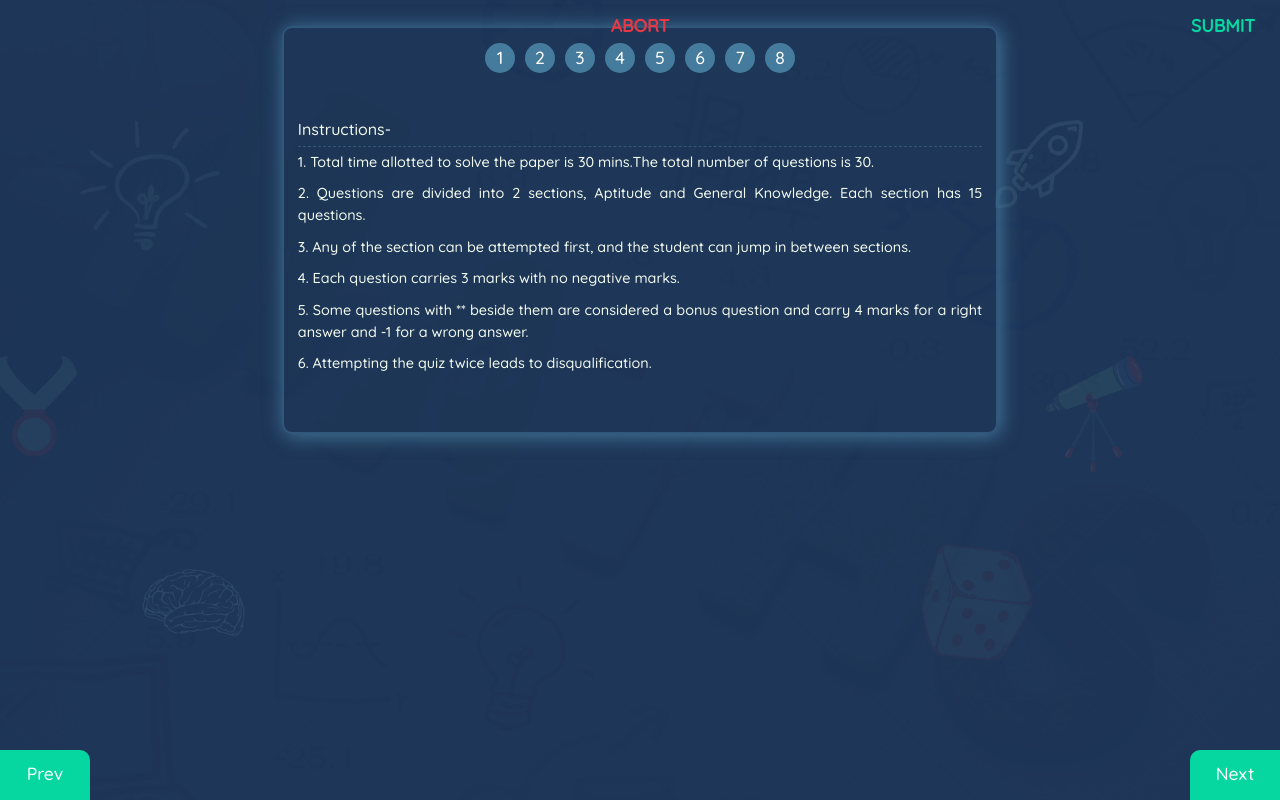
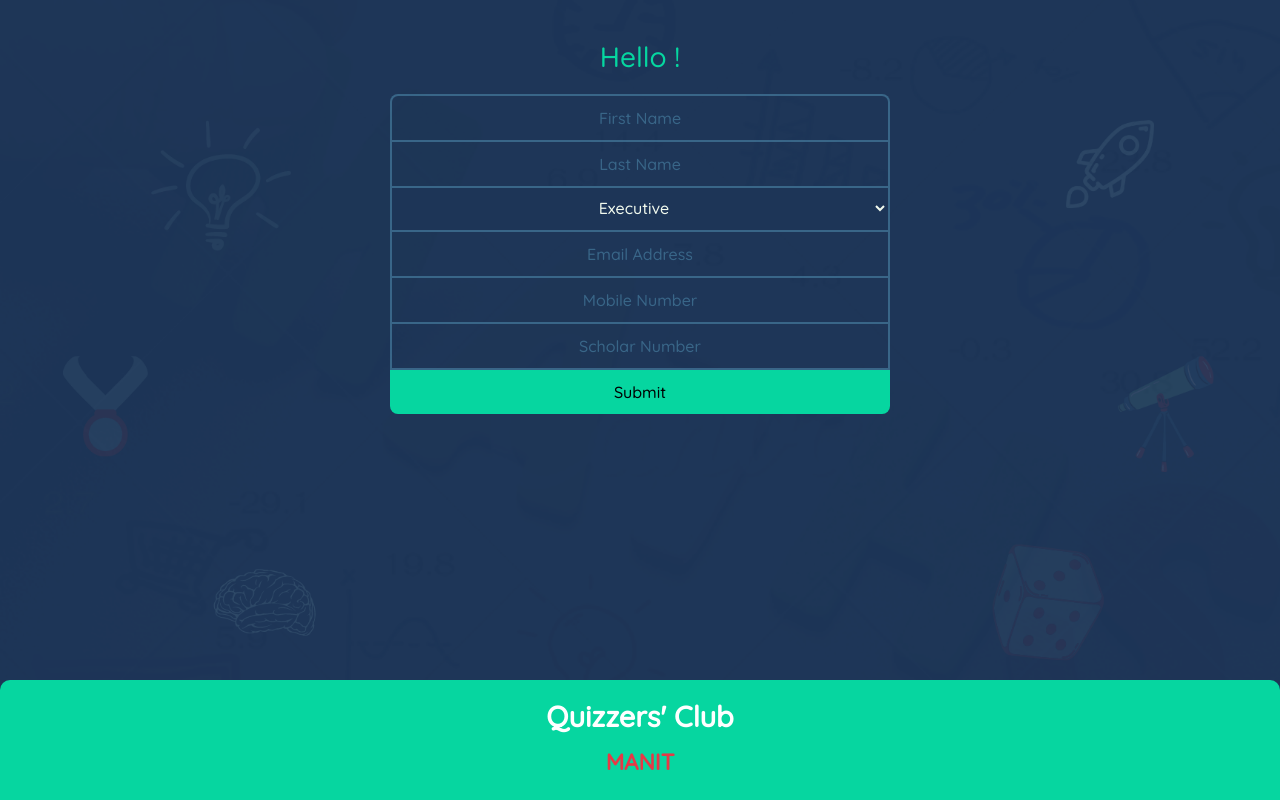
Before and after one commit to aman-malviya/carousel-based-quiz, a React (Create React App) app: page / in a window 1280 px wide. Built offline with nearby package versions, Linux system fonts and the light colour scheme.

Commit message:
Added Landing Page and OTP Page

```diff
--- a/package.json
+++ b/package.json
@@ -11,6 +11,7 @@
     "react": "^17.0.1",
     "react-compound-timer": "^1.2.0",
     "react-dom": "^17.0.1",
+    "react-router-dom": "^5.2.0",
     "react-scripts": "4.0.1",
     "web-vitals": "^0.2.4"
   },
--- a/public/styles.css
+++ b/public/styles.css
@@ -17,7 +17,7 @@
   display: inline-block;
   border: 0;
   text-align: left;
-  padding: 10px 20px;
+  padding: 8px 20px;
   border:2px solid rgba(69, 123, 157,0.5);
   border-radius: 10px;
 }
@@ -127,3 +127,111 @@ input[type="radio"]:checked ~ .option span {
   box-shadow: 2px 2px 20px #457B9D;
 }
 }
+
+/* Landing Page */
+.landing-page{
+  padding:40px 0;
+  background:url("./bg.png");
+  height:100vh;
+  background-size:cover;
+  background-position:center;
+  font-family: 'Quicksand', sans-serif;
+}
+.landing-page h3{
+  text-align:center;
+  color:#06d6a0;
+  margin-bottom:20px;
+  position:relative;
+}
+.landing-page input{
+  display:block;
+  background:none;
+  border:2px solid rgba(69, 123, 157,0.7);
+  border-bottom:0;
+  padding:10px 20px;
+  caret-color:#06d6a0;
+  color:#f1faee;
+  text-align:center;
+  width:500px;
+}
+.landing-page input:first-child{
+  border-radius:8px 8px 0 0;
+}
+.landing-page input:last-child{
+  border-bottom:2px solid rgba(69, 123, 157,0.7);
+}
+.landing-page ::placeholder{
+  color: rgba(69, 123, 157,0.7);
+}
+.landing-page input:focus{
+  outline:none;
+  border:2px solid #06d6a0;
+}
+.landing-page button{
+  border:0;
+  background-color: #06d6a0;
+  width:500px;
+  padding:10px 20px;
+  border-radius:0 0 8px 8px;
+}
+.landing-page button:focus{
+  outline:none;
+}
+.landing-page select{
+  width:500px;
+  background-color: #1d3557;
+  border:2px solid rgba(69, 123, 157,0.7);
+  border-bottom:0;
+  padding:10px 20px;
+  color:#f1faee;
+  text-align-last:center;
+}
+
+.landing-page select:focus{
+  outline:none;
+  border:2px solid #06d6a0;
+}
+
+.brand{
+  position:absolute;
+  bottom:0;
+  height:120px;
+  width:100%;
+  background-color: #06d6a0;
+  color:#fff;
+  text-align:center;
+  font-weight:bold;
+  font-size:1.8rem;
+  padding:15px 0;
+  border-radius: 10px 10px 0 0;
+}
+@media(max-width:600px){
+  .landing-page{
+  background-position:right;
+  }
+  .landing-page input{
+    width:300px;
+  }
+  .landing-page button{
+    width:300px;
+  }
+  .landing-page select{
+  width:300px;
+  }
+}
+/* Remove increment decrement in input type number */
+input::-webkit-outer-spin-button,
+input::-webkit-inner-spin-button {
+  -webkit-appearance: none;
+  margin: 0;
+}
+
+/* Otp Page */
+.otp-page{
+  padding:40px 0;
+  background:url("./bg.png");
+  height:100vh;
+  background-size:cover;
+  background-position:center;
+  font-family: 'Quicksand', sans-serif;
+}
--- /dev/null
+++ b/src/Landing.jsx
@@ -0,0 +1,32 @@
+import {React, useState} from 'react'
+
+export default function Landing(){
+    const [text, setText]=useState("");
+    const handleChange=(e)=>{
+        setText(e.target.value);
+    }
+
+    return(<div className='landing-page'>
+    <h3>Hello {text} !</h3>
+    <div className="d-flex justify-content-center">
+    <div>
+    <input onChange={handleChange} type="text" placeholder="First Name" />
+    <input type="text" placeholder="Last Name" />
+    <select>
+    <option>Executive</option>
+    <option>Quizzer</option>
+    <option>Web Developer</option>
+    <option>Content Writer</option>
+    <option>Photographer</option>
+    </select>
+    <input type="email" placeholder="Email Address" />
+    <input type="tel" placeholder="Mobile Number" />
+    <input type="number" placeholder="Scholar Number" />
+    </div>
+    </div>
+    <div className="d-flex justify-content-center"><a href="/verification"><button>Submit</button></a></div>
+    <div className="brand">Quizzers' Club<br />
+    <span style={{'color':'#E63946', 'fontSize':'1.4rem'}}>MANIT</span>
+    </div>
+    </div>)
+}
--- /dev/null
+++ b/src/Otp.jsx
@@ -0,0 +1,14 @@
+import React from 'react'
+
+export default function Otp(){
+    return(<div className="landing-page">
+    <h3>Enter OTP</h3>
+    <div className="d-flex justify-content-center">
+    <input type="number" />
+    </div>
+    <div className="d-flex justify-content-center"><a href="/quiz"><button>Verify</button></a></div>
+    <div className="brand">Quizzers' Club<br />
+    <span style={{'color':'#E63946', 'fontSize':'1.4rem'}}>MANIT</span>
+    </div>
+    </div>)
+}
--- /dev/null
+++ b/src/Router.jsx
@@ -0,0 +1,17 @@
+import React from 'react'
+import {BrowserRouter as Router, Switch, Route} from 'react-router-dom'
+import App from './App'
+import Landing from './Landing'
+import Otp from './Otp'
+
+export default function CreatedRoutes(){
+    return(<div>
+       <Router>
+    <Switch>
+    <Route path='/' exact><Landing /></Route>
+    <Route path='/verification'><Otp /></Route>
+    <Route path='/quiz'><App /></Route>
+    </Switch>
+    </Router>
+    </div>)
+}
--- a/src/index.js
+++ b/src/index.js
@@ -1,11 +1,11 @@
 import React from 'react';
 import ReactDOM from 'react-dom';
-import App from './App';
+import CreatedRoutes from './Router';
 
 
 ReactDOM.render(
   <React.StrictMode>
-    <App />
+    <CreatedRoutes />
   </React.StrictMode>,
   document.getElementById('root')
 );
```
Also changed, not shown: 2 other files (tests, documents, lock files or other folders).
